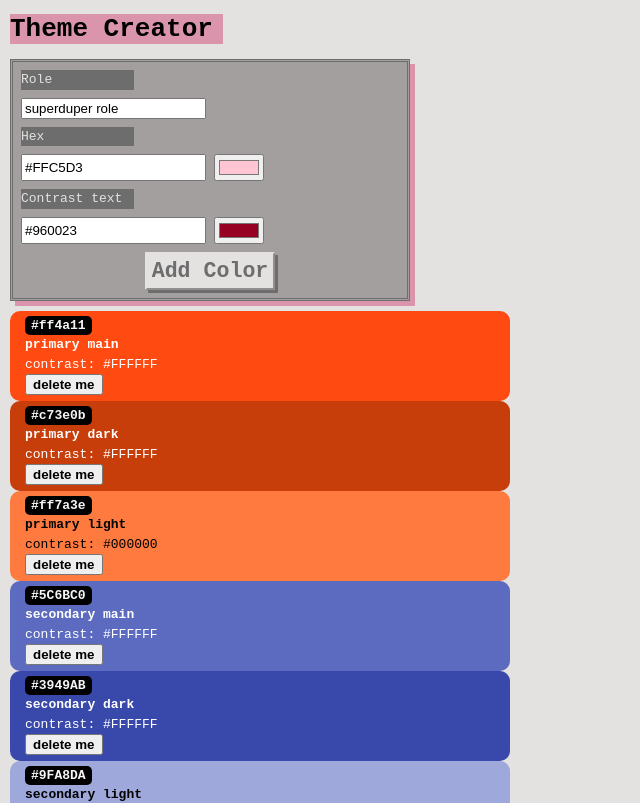
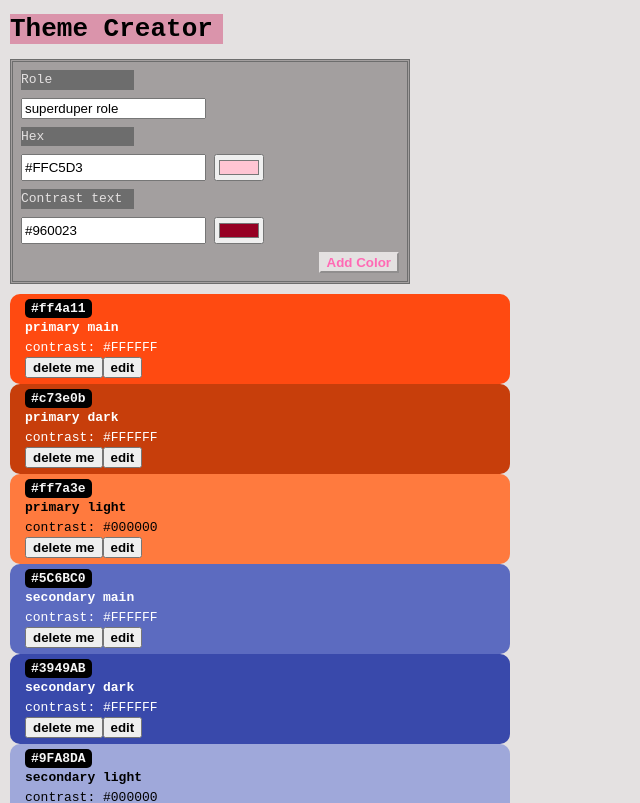
Before and after one commit to ArtemiyShokin/recap-project-4, a React (Vite) app: page / in a window 1280 px wide. Shown: the top 803 px of the page, without its empty margins (0-640 px from the left). Built offline with nearby package versions, Linux system fonts and the light colour scheme.

Commit message:
completed edit color card functionality without updated styles

```diff
--- a/src/App.jsx
+++ b/src/App.jsx
@@ -14,6 +14,7 @@ function App() {
         key={color.id}
         color={color}
         onRemoveColorCard={handleRemoveColorCard}
+        onEditColorCard={handleEditColorCard}
       />
     ));
   }
@@ -25,10 +26,26 @@ function App() {
     setColorCards(colorCards.filter((card) => card.id !== incomingId));
   }
 
+  function handleEditColorCard(cardObject) {
+    // console.log("editColorCard triggered");
+    setColorCards(
+      colorCards.map((card) =>
+        card.id === cardObject.id
+          ? {
+              id: cardObject.id /* Olivia und Marco hatten hier einfach "...card"*/,
+              role: cardObject.role,
+              hex: cardObject.hex,
+              contrastText: cardObject.contrastText,
+            }
+          : card,
+      ),
+    );
+  }
+
   return (
     <>
       <h1>Theme Creator</h1>
-      <Form onAddColorCard={handleAddColorCard} />
+      <Form onSubmitColor={handleAddColorCard} buttonName="Add Color" />
 
       {colorCards.length === 0 ? (
         <h2>you could try adding new cards here...</h2>
--- a/src/Components/Color/Color.jsx
+++ b/src/Components/Color/Color.jsx
@@ -1,11 +1,19 @@
 import { useState } from "react";
 import "./Color.css";
+import "../Form/Form";
+import Form from "../Form/Form";
 
-export default function Color({ color, onRemoveColorCard }) {
+export default function Color({ color, onRemoveColorCard, onEditColorCard }) {
   const [confirmationBoolean, setConfirmationBoolean] = useState(true);
+  const [editBoolean, setEditBoolean] = useState(false);
+
   function toggleConfirmation() {
     setConfirmationBoolean(!confirmationBoolean);
   }
+  function toggleEdit() {
+    setEditBoolean(!editBoolean);
+  }
+
   return (
     <div
       className="color-card__container"
@@ -22,6 +30,19 @@ export default function Color({ color, onRemoveColorCard }) {
         >
           contrast: {color.contrastText}{" "}
         </li>
+        {/* edit form: */}
+        {editBoolean ? (
+          <Form
+            buttonName="update and close"
+            // onClick={toggleEdit}
+            onSubmitColor={(data) => {
+              onEditColorCard({ id: color.id, ...data });
+              toggleEdit();
+            }} /* musste hier chatgpt fragen wie ich der data die id gebe */
+          />
+        ) : null}
+
+        {/* delete me buttons: */}
         <li>
           {confirmationBoolean ? null : (
             <p className="color-card__confirmation">are you sure?</p>
@@ -41,6 +62,11 @@ export default function Color({ color, onRemoveColorCard }) {
               delete me irreversibly
             </button>
           )}
+          {editBoolean ? null : (
+            <button className="color-card__button" onClick={toggleEdit}>
+              edit
+            </button>
+          )}
         </li>
       </ul>
     </div>
--- a/src/Components/Form/Form.css
+++ b/src/Components/Form/Form.css
@@ -7,7 +7,7 @@
 
   background-color: var(--greyscale-main);
 
-  box-shadow: 5px 5px var(--greyscale-accent);
+  /* box-shadow: 5px 5px var(--greyscale-accent); */
   max-width: 400px;
   margin: 10px;
   margin-left: 0px;
@@ -30,20 +30,20 @@
 }
 .form__button-wrapper {
   display: flex;
-  justify-content: center;
+  justify-content: right;
 }
 
 .form__button {
-  font-family: monospace;
+  /* font-family: monospace; */
   font-weight: bold;
-  font-size: 1.35rem;
-  color: var(--greyscale-dark);
+  /* font-size: 1.35rem; */
+  color: hotpink;
   background-color: var(--greyscale-light);
-  border-radius: 1px;
+  /* border-radius: 1px; */
   border-color: var(--greyscale-light);
-  box-shadow: 3px 3px var(--greyscale-dark);
+  /* box-shadow: 3px 3px var(--greyscale-dark); */
 
-  padding: 5px 5px;
+  /* padding: 5px 5px; */
   transition: 0.25s ease-in-out;
 }
 
--- a/src/Components/Form/Form.jsx
+++ b/src/Components/Form/Form.jsx
@@ -1,16 +1,14 @@
 import ColorInput from "../ColorInput/ColorInput";
 import "./Form.css";
-export default function Form({ onAddColorCard }) {
+export default function Form({ onSubmitColor, buttonName }) {
   function handleSubmit(event) {
     event.preventDefault();
-    console.log("handle submit activated");
     const formData = new FormData(event.target);
     const data = Object.fromEntries(formData);
     console.log("data: ", data);
-    onAddColorCard(data);
-    //take the data from the forms
-    //create a new array and add it as an object
-    //add it as an argument to createColorCreation in App
+
+    onSubmitColor(data);
+    console.log(data);
   }
   return (
     <form onSubmit={handleSubmit} action="submit" className="form">
@@ -33,16 +31,7 @@ export default function Form({ onAddColorCard }) {
           placeholder="#GUGUGU"
           defaultValue="#FFC5D3"
         />
-        {/* <div className="form__field">
-          <input
-            id="hex"
-            name="hex"
-            type="text"
-            placeholder="#GGGGGG"
-            required
-          />
-          <input id="hex" name="hex" type="color" />
-        </div> */}
+
         <label htmlFor="contrast"> Contrast text</label>
         <ColorInput
           id="contrast"
@@ -50,18 +39,9 @@ export default function Form({ onAddColorCard }) {
           placeholder="#GAGAGA"
           defaultValue="#960023"
         />
-        {/* <div className="form__field">
-          <input
-            id="contrast"
-            name="contrastText"
-            type="text"
-            placeholder="#GGGGGG"
-            required
-          />
-          <input id="contrast" name="contrastText" type="color" />
-        </div> */}
+
         <div className="form__button-wrapper">
-          <button className="form__button"> Add Color</button>
+          <button className="form__button"> {buttonName}</button>
         </div>
       </div>
     </form>
```
